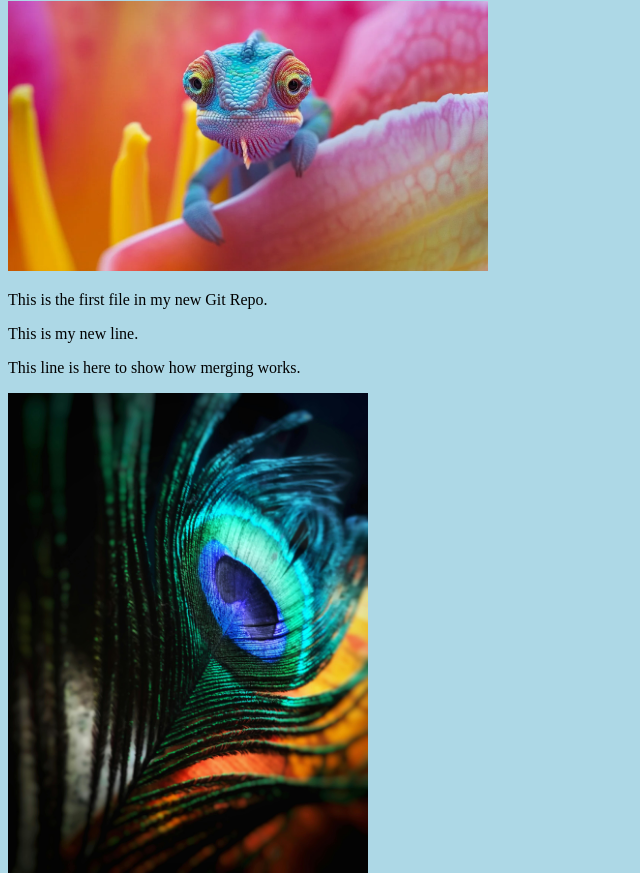
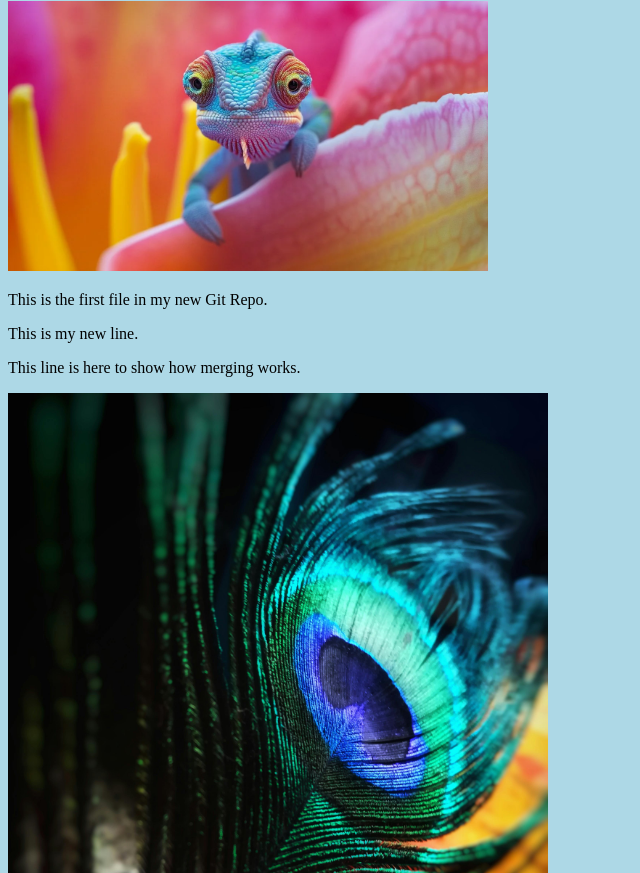
Before and after one commit to kapilgahlot89/kapilgahlot.github.io, a plain HTML site: page index.html in a window 1280 px wide. Shown: the part 79-952 px from the top of the page, without its empty margins (0-640 px from the left). Drawn offline with Linux system fonts and the light colour scheme.

Commit message:
Resized image

```diff
--- a/index.html
+++ b/index.html
@@ -12,6 +12,6 @@ style="width:50%;max-width:480px"></div>
 <p>This is the first file in my new Git Repo.</p>
 <p>This is my new line.</p>
 <p>This line is here to show how merging works.</p>
-<div><img src="pexels-anjana-c-169994-674010.jpg" alt="Hello Git" style="width:50%;max-width:360px"></div>
+<div><img src="pexels-anjana-c-169994-674010.jpg" alt="Hello Git" style="width:70%;max-width:540px"></div>
 </body>
 </html>
```
